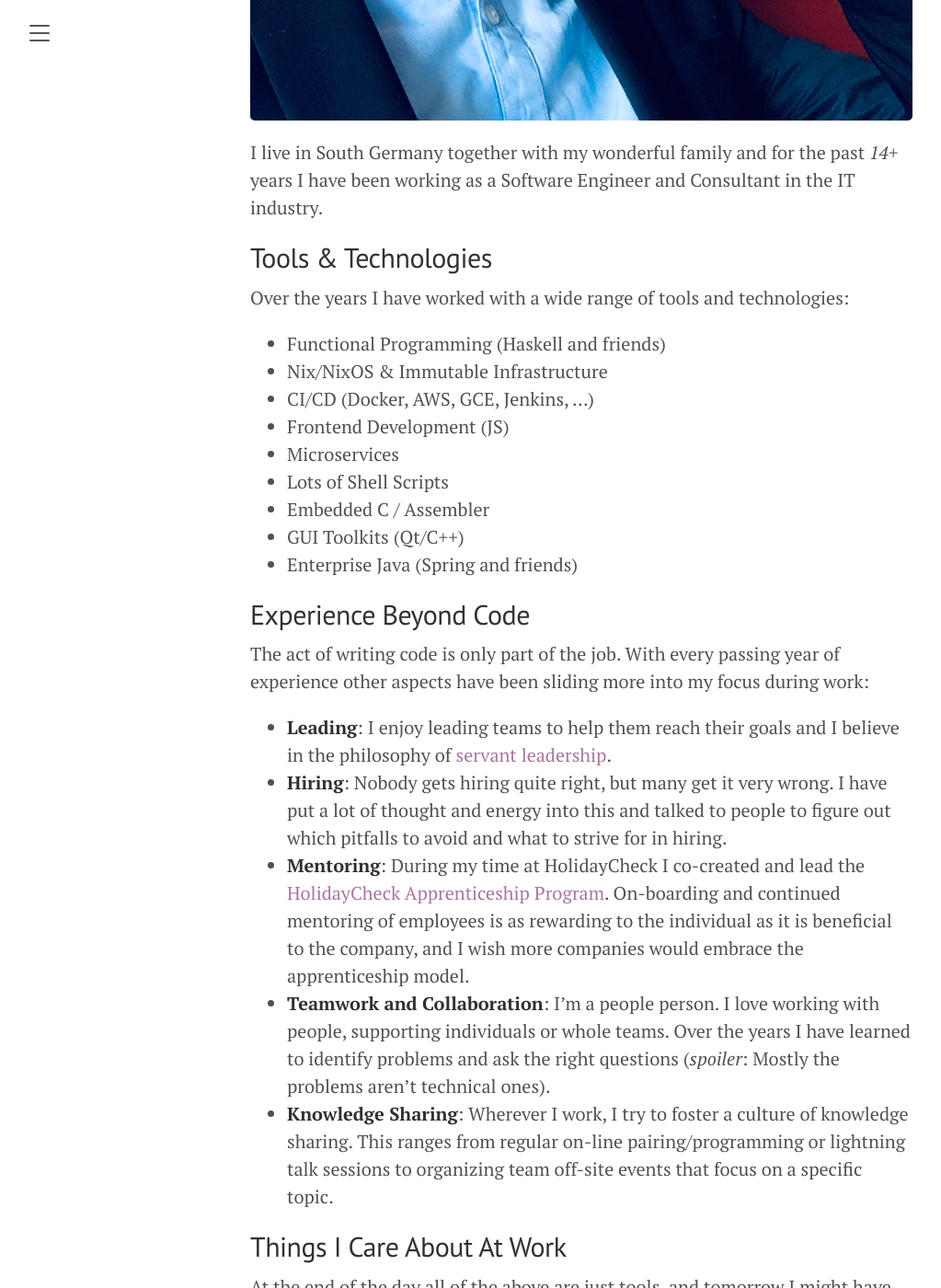
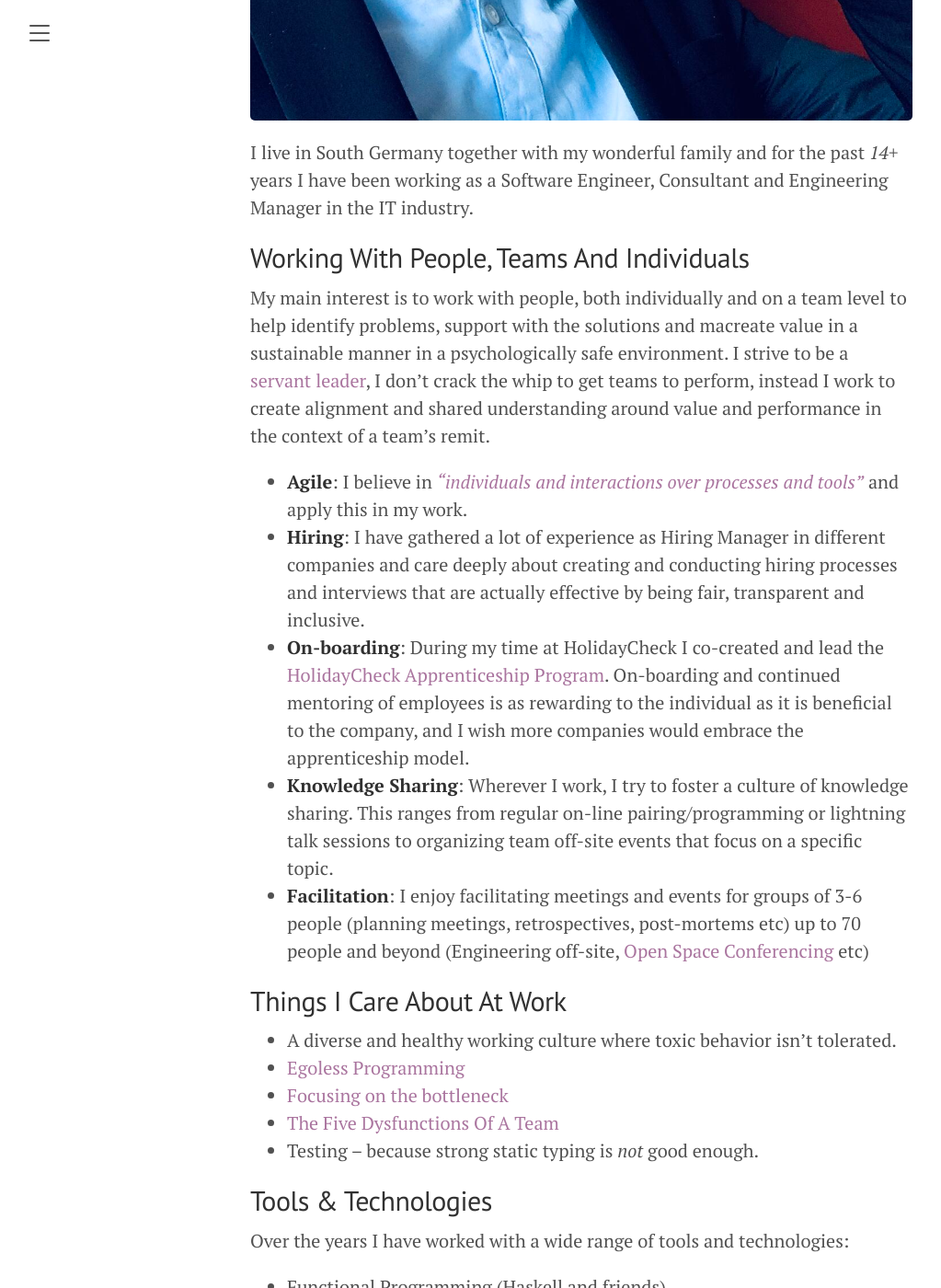
Before and after one commit to gilligan/gilligan.github.io, a Jekyll site: the page built from about.md, in a window 1280 px wide and 1400 px high, scrolled down 1071 px. Shown: the whole window at 92% size, without its empty margins (8-1031 px from the left). Built offline with Jekyll 4.4.1, drawn with Linux system fonts in a browser that asks for light colours; some of the changed text lies outside the part shown.

Commit message:
update about

```diff
--- a/about.md
+++ b/about.md
@@ -10,7 +10,25 @@ Hey, my name is *Tobi*! Nice to meet you 👋
 </p>
 
 I live in South Germany together with my wonderful family
-and for the past _14+_ years I have been working as a Software Engineer and Consultant in the IT industry.
+and for the past _14+_ years I have been working as a Software Engineer, Consultant and Engineering Manager in the IT industry.
+
+## Working With People, Teams And Individuals
+
+My main interest is to work with people, both individually and on a team level to help identify problems, support with the solutions and macreate value in a sustainable manner in a psychologically safe environment. I strive to be a [servant leader](https://en.wikipedia.org/wiki/Servant_leadership), I don't crack the whip to get teams to perform, instead I work to create alignment and shared understanding around value and performance in the context of a team's remit.
+
+- **Agile**: I believe in [_"individuals and interactions over processes and tools"_](https://agilemanifesto.org/) and apply this in my work.
+- **Hiring**: I have gathered a lot of experience as Hiring Manager in different companies and care deeply about creating and conducting hiring processes and interviews that are actually effective by being fair, transparent and inclusive.
+- **On-boarding**: During my time at HolidayCheck I co-created and lead the [HolidayCheck Apprenticeship Program](http://apprenticeship.holidaycheck.com/). On-boarding and continued mentoring of employees is as rewarding to the individual as it is beneficial to the company, and I wish more companies would embrace the apprenticeship model.
+- **Knowledge Sharing**: Wherever I work, I try to foster a culture of knowledge sharing. This ranges from regular on-line pairing/programming or lightning talk sessions to organizing team off-site events that focus on a specific topic.
+- **Facilitation**: I enjoy facilitating meetings and events for groups of 3-6 people (planning meetings, retrospectives, post-mortems etc) up to 70 people and beyond (Engineering off-site, [Open Space Conferencing](https://en.wikipedia.org/wiki/Open_Space_Technology) etc)
+
+## Things I Care About At Work
+
+- A diverse and healthy working culture where toxic behavior isn't tolerated.
+- [Egoless Programming](https://blog.codinghorror.com/the-ten-commandments-of-egoless-programming/)
+- [Focusing on the bottleneck](https://www.leadingagile.com/2018/03/the-theory-of-constraints-in-agile/)
+- [The Five Dysfunctions Of A Team](https://en.wikipedia.org/wiki/The_Five_Dysfunctions_of_a_Team)
+- Testing -- because strong static typing is _not_ good enough.
 
 ## Tools & Technologies
 
@@ -26,28 +44,6 @@ Over the years I have worked with a wide range of tools and technologies:
 - GUI Toolkits (Qt/C++)
 - Enterprise Java (Spring and friends)
 
-## Experience Beyond Code
-
-The act of writing code is only part of the job. With every passing year of experience other aspects have been
-sliding more into my focus during work:
-
-- **Leading**: I enjoy leading teams to help them reach their goals and I believe in the philosophy of [servant leadership](https://en.wikipedia.org/wiki/Servant_leadership).
-- **Hiring**: Nobody gets hiring quite right, but many get it very wrong. I have put a lot of thought and energy
-into this and talked to people to figure out which pitfalls to avoid and what to strive for in hiring.
-- **Mentoring**: During my time at HolidayCheck I co-created and lead the [HolidayCheck Apprenticeship Program](http://apprenticeship.holidaycheck.com/). On-boarding and continued mentoring of employees is as rewarding to the individual as it is beneficial to the company, and I wish more companies would embrace the apprenticeship model.
-- **Teamwork and Collaboration**: I'm a people person. I love working with people, supporting individuals or whole teams. Over the years I have learned to identify problems and ask the right questions (_spoiler_: Mostly the problems aren't technical ones).
-- **Knowledge Sharing**: Wherever I work, I try to foster a culture of knowledge sharing. This ranges from regular on-line pairing/programming or lightning talk sessions to organizing team off-site events that focus on a specific topic.
-
-## Things I Care About At Work
-
-At the end of the day all of the above are just tools, and tomorrow I might have to learn a new one. What
-I care about in my professional work beyond just tools is:
-
-- A diverse and healthy working culture where toxic behavior isn't tolerated.
-- [Egoless Programming](https://blog.codinghorror.com/the-ten-commandments-of-egoless-programming/)
-- [Focusing on the bottleneck](https://www.leadingagile.com/2018/03/the-theory-of-constraints-in-agile/)
-- Testing -- because strong static typing is _not_ good enough.
-- Mentoring -- I am proud to have co-created and led the [HolidayCheck Apprenticeship Program](http://apprenticeship.holidaycheck.com/) and wish more companies would adopt similar approaches to mentoring and on-boarding.
 
 ## What Else?
 
@@ -59,19 +55,6 @@ Some other things worth mentioning about myself
 - I've helped out in the haskellX program committee which was a really nice experience.
 - You can have a look at my [CV](https://tpflug.me/cv.pdf) if you want to.
 
-## What I can help you with
-
-There are several ways in which I can help you out. I can ..
-
-- write code for you in various languages and also quickly learn new ones.
-- mentor Engineers and help you to bootstrap mentorship programs
-- help you to foster a mindset around quality and testing
-- organize events/(un-)conferences remote and on-site
-- help you with hiring and interviewing Engineers
-- run workshops on FP, Nix and other topics.
-
-Sounds interesting? Great, let's talk!
-
 ## How To Reach Me
 
 - You can find me on twitter as [@tpflug](https://www.twitter.com/tpflug)
```
